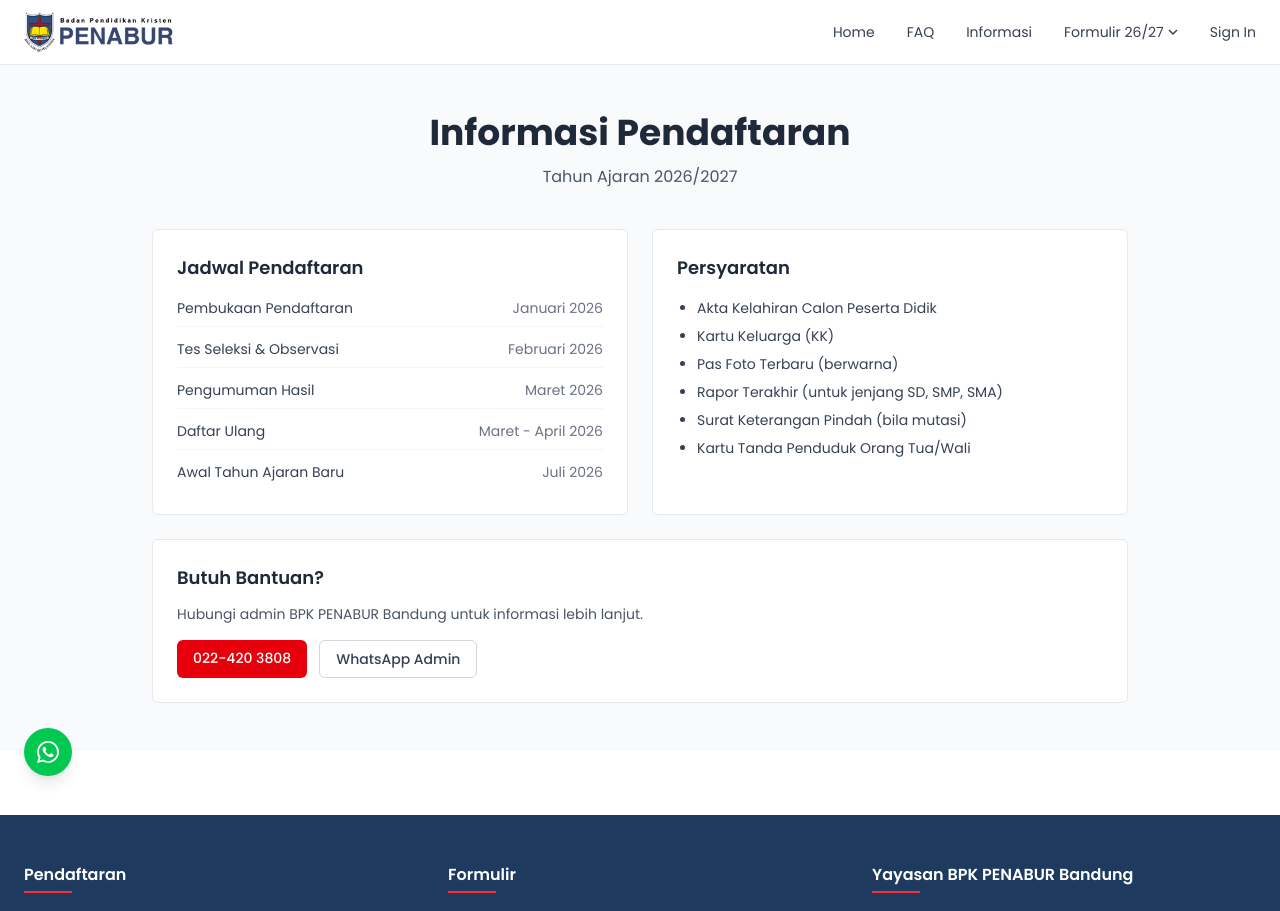
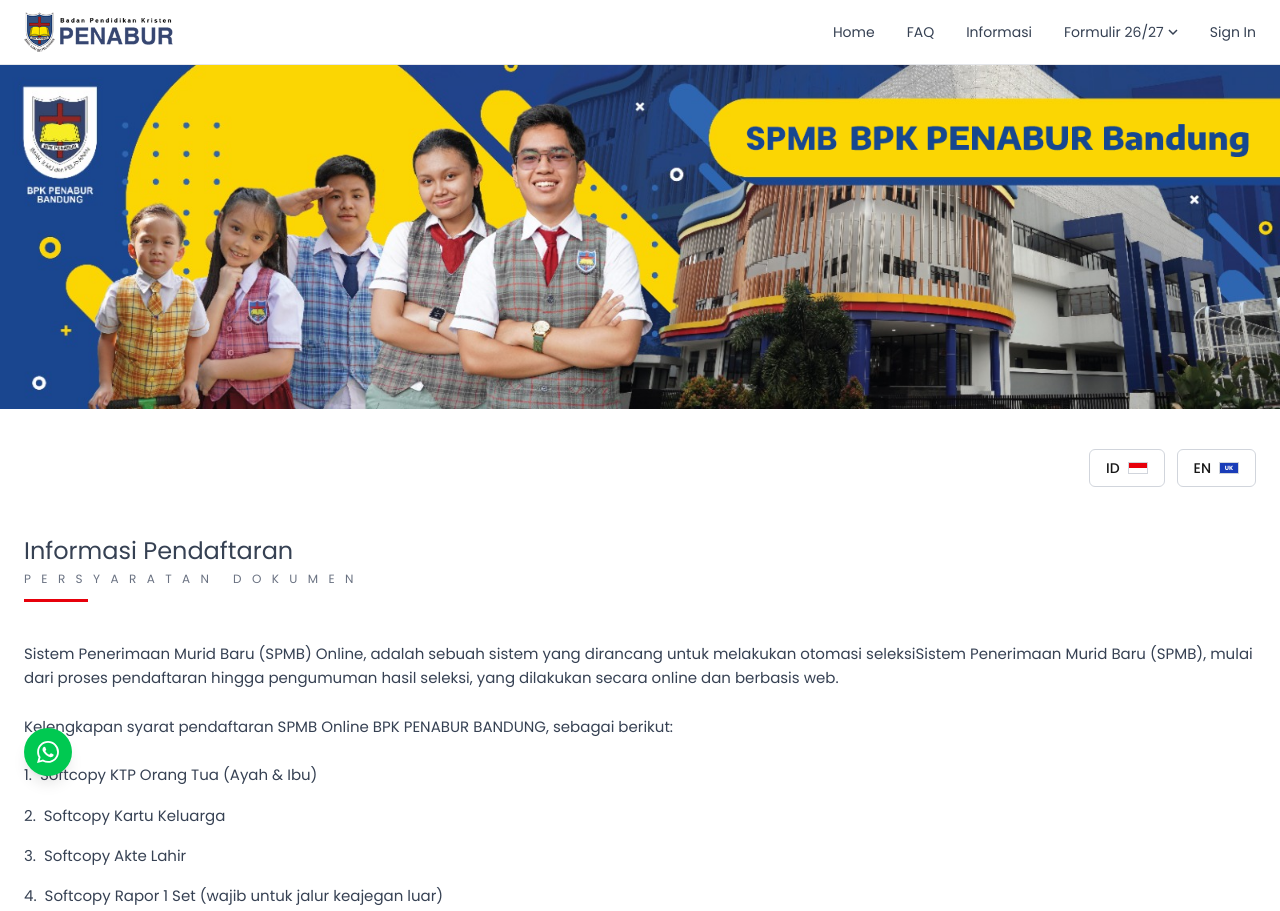
Before and after one commit to RianiDestianti/ppdbbpk, a Next.js app: page /information in a window 1280 px wide. Shown: the top 911 px of the page. Built offline with nearby package versions, Linux system fonts and the light colour scheme.

Commit message:
FEAT : Information

```diff
--- a/app/faq/page.tsx
+++ b/app/faq/page.tsx
@@ -74,9 +74,9 @@ export default function FAQPage() {
                 </div>
 
                 <section className="max-w-7xl mx-auto px-6 py-12">
-                    <h1 className="text-5xl md:text-6xl text-gray-700 font-light">Frequently Asked Questions</h1>
-                    <p className="mt-2 tracking-[0.3em] text-gray-500 text-sm">( F A Q )</p>
-                    <div className="w-20 h-[3px] bg-red-600 mt-4" />
+                    <h1 className="text-2xl text-gray-700">Frequently Asked Questions</h1>
+                    <p className="mt-1 tracking-[0.3em] text-gray-500 text-xs">( F A Q )</p>
+                    <div className="w-16 h-[3px] bg-red-600 mt-3" />
 
                     <p className="mt-10 text-gray-700 text-[15px] flex flex-wrap items-center gap-3">
                         <span>Bila informasi di halaman ini tidak mencukupi kebutuhan anda, silakan hubungi kami di nomor telepon</span>
--- a/app/information/page.tsx
+++ b/app/information/page.tsx
@@ -1,21 +1,14 @@
+import Image from "next/image";
 import Navbar from "../components/Navbar";
 import Footer from "../components/Footer";
 
-const jadwal = [
-    { tahap: "Pembukaan Pendaftaran", tanggal: "Januari 2026" },
-    { tahap: "Tes Seleksi & Observasi", tanggal: "Februari 2026" },
-    { tahap: "Pengumuman Hasil", tanggal: "Maret 2026" },
-    { tahap: "Daftar Ulang", tanggal: "Maret - April 2026" },
-    { tahap: "Awal Tahun Ajaran Baru", tanggal: "Juli 2026" },
-];
-
 const persyaratan = [
-    "Akta Kelahiran Calon Peserta Didik",
-    "Kartu Keluarga (KK)",
-    "Pas Foto Terbaru (berwarna)",
-    "Rapor Terakhir (untuk jenjang SD, SMP, SMA)",
-    "Surat Keterangan Pindah (bila mutasi)",
-    "Kartu Tanda Penduduk Orang Tua/Wali",
+    "Softcopy KTP Orang Tua (Ayah & Ibu)",
+    "Softcopy Kartu Keluarga",
+    "Softcopy Akte Lahir",
+    "Softcopy Rapor 1 Set (wajib untuk jalur keajegan luar)",
+    "Softcopy Surat Baptis / Sidi (jika ada)",
+    "Photo 3x4 (wajib berseragam sekolah)",
 ];
 
 export default function InformationPage() {
@@ -23,53 +16,68 @@ export default function InformationPage() {
         <>
             <Navbar />
 
-            <main className="flex-1 bg-gray-50">
-                <div className="max-w-5xl mx-auto px-6 py-12">
-                    <div className="text-center mb-10">
-                        <h1 className="text-3xl md:text-4xl font-bold text-gray-800 mb-3">
-                            Informasi Pendaftaran
-                        </h1>
-                        <p className="text-gray-600">Tahun Ajaran 2026/2027</p>
-                    </div>
+            <main className="flex-1 bg-white">
+                <section className="relative w-full">
+                    <Image
+                        src="/assets/bannerspmb.png"
+                        alt="SPMB BPK PENABUR Bandung"
+                        width={1600}
+                        height={500}
+                        priority
+                        className="w-full h-auto object-cover"
+                    />
+                </section>
 
-                    <div className="grid md:grid-cols-2 gap-6">
-                        <div className="bg-white rounded-md border border-gray-200 p-6">
-                            <h2 className="text-lg font-semibold text-gray-800 mb-4">Jadwal Pendaftaran</h2>
-                            <ul className="space-y-3 text-sm">
-                                {jadwal.map((j) => (
-                                    <li key={j.tahap} className="flex justify-between gap-4 pb-2 border-b border-gray-100 last:border-0">
-                                        <span className="text-gray-700">{j.tahap}</span>
-                                        <span className="text-gray-500 text-right flex-shrink-0">{j.tanggal}</span>
-                                    </li>
-                                ))}
-                            </ul>
-                        </div>
+                <div className="max-w-7xl mx-auto px-6 pt-10 flex justify-end gap-3 text-sm">
+                    <button className="flex items-center gap-2 border border-gray-300 rounded-md px-4 py-2 hover:bg-gray-50">
+                        <span className="font-medium">ID</span>
+                        <span className="inline-block w-5 h-3 bg-gradient-to-b from-red-600 from-50% to-white to-50% border border-gray-300" />
+                    </button>
+                    <button className="flex items-center gap-2 border border-gray-300 rounded-md px-4 py-2 hover:bg-gray-50">
+                        <span className="font-medium">EN</span>
+                        <span className="inline-block w-5 h-3 bg-blue-800 border border-gray-300 relative overflow-hidden">
+                            <span className="absolute inset-0 flex items-center justify-center text-[6px] text-white font-bold">UK</span>
+                        </span>
+                    </button>
+                </div>
 
-                        <div className="bg-white rounded-md border border-gray-200 p-6">
-                            <h2 className="text-lg font-semibold text-gray-800 mb-4">Persyaratan</h2>
-                            <ul className="list-disc pl-5 space-y-2 text-sm text-gray-700">
-                                {persyaratan.map((p) => (
-                                    <li key={p}>{p}</li>
-                                ))}
-                            </ul>
+                <section className="max-w-7xl mx-auto px-6 py-12">
+                    <h1 className="text-2xl text-gray-700">Informasi Pendaftaran</h1>
+                    <p className="mt-1 tracking-[0.3em] text-gray-500 text-xs">P E R S Y A R A T A N &nbsp; D O K U M E N</p>
+                    <div className="w-16 h-[3px] bg-red-600 mt-3" />
+
+                    <div className="mt-10 space-y-6 text-gray-700 text-[15px] leading-relaxed">
+                        <p>
+                            Sistem Penerimaan Murid Baru (SPMB) Online, adalah sebuah sistem yang dirancang untuk melakukan otomasi seleksiSistem Penerimaan Murid Baru (SPMB), mulai dari proses pendaftaran hingga pengumuman hasil seleksi, yang dilakukan secara online dan berbasis web.
+                        </p>
+                        <p>
+                            Kelengkapan syarat pendaftaran SPMB Online BPK PENABUR BANDUNG, sebagai berikut:
+                        </p>
+
+                        <ol className="space-y-4">
+                            {persyaratan.map((item, idx) => (
+                                <li key={idx} className="flex gap-2">
+                                    <span className="flex-shrink-0">{idx + 1}.</span>
+                                    <span>{item}</span>
+                                </li>
+                            ))}
+                        </ol>
+
+                        <div className="mt-8 bg-sky-500 text-white rounded-md p-5">
+                            <div className="flex items-center gap-2 font-semibold mb-2">
+                                <svg width="16" height="16" viewBox="0 0 24 24" fill="none" stroke="currentColor" strokeWidth="2">
+                                    <circle cx="12" cy="12" r="10" />
+                                    <line x1="12" y1="16" x2="12" y2="12" strokeLinecap="round" />
+                                    <circle cx="12" cy="8" r="0.5" fill="currentColor" />
+                                </svg>
+                                Info:
+                            </div>
+                            <p>
+                                Semua berkas wajib dikirimkan dalam bentuk softcopy ke email admin sekolah masing-masing dengan subject: <strong>No Registrasi - Nama Siswa</strong>.
+                            </p>
                         </div>
                     </div>
-
-                    <div className="bg-white rounded-md border border-gray-200 p-6 mt-6">
-                        <h2 className="text-lg font-semibold text-gray-800 mb-3">Butuh Bantuan?</h2>
-                        <p className="text-sm text-gray-600 mb-4">
-                            Hubungi admin BPK PENABUR Bandung untuk informasi lebih lanjut.
-                        </p>
-                        <div className="flex flex-wrap gap-3 text-sm">
-                            <a href="tel:0224203808" className="px-4 py-2 rounded-md bg-red-600 hover:bg-red-700 text-white font-medium">
-                                022-420 3808
-                            </a>
-                            <a href="https://wa.me/6281224122456" target="_blank" rel="noreferrer" className="px-4 py-2 rounded-md border border-gray-300 hover:bg-gray-50 text-gray-700 font-medium">
-                                WhatsApp Admin
-                            </a>
-                        </div>
-                    </div>
-                </div>
+                </section>
             </main>
 
             <Footer />
```
